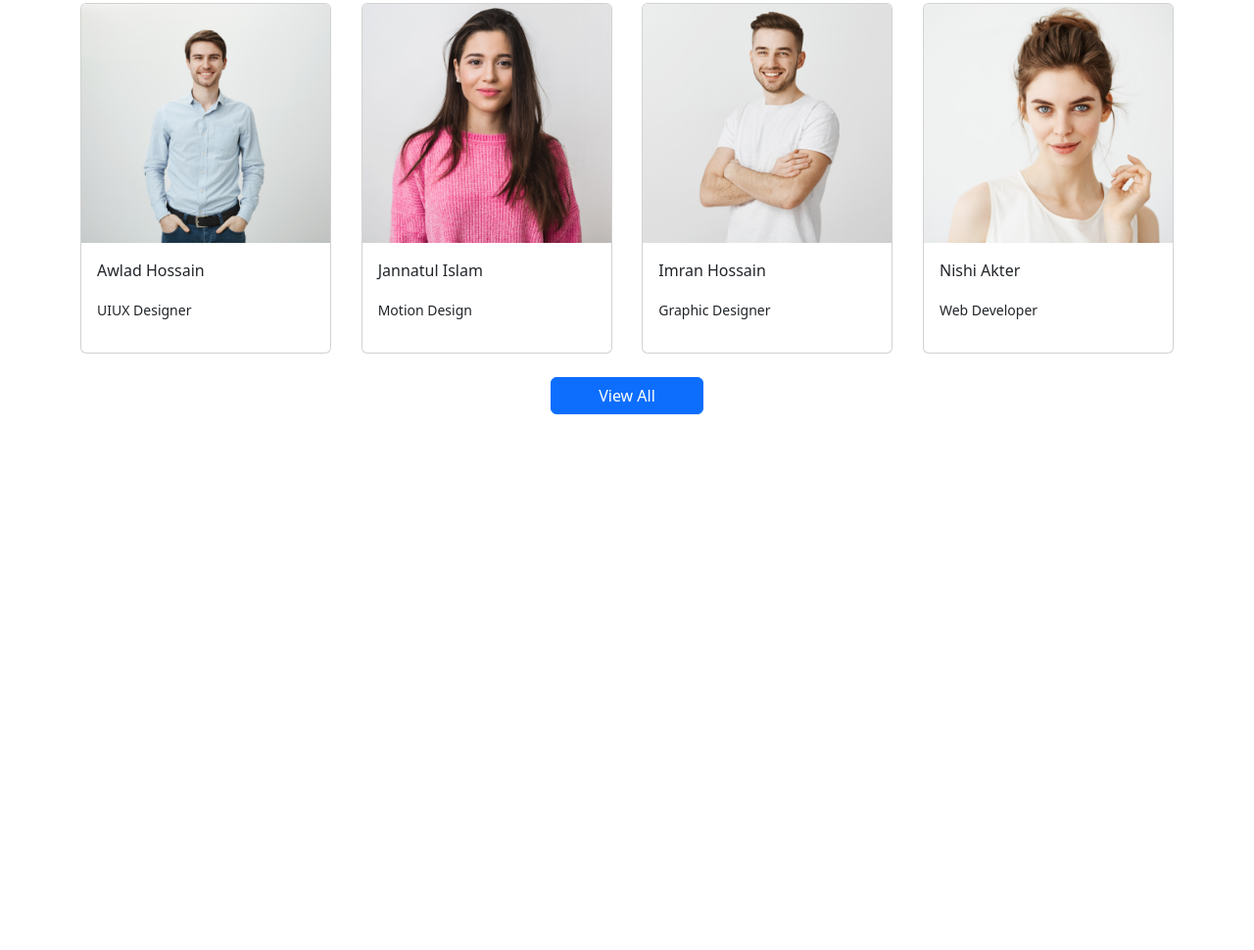
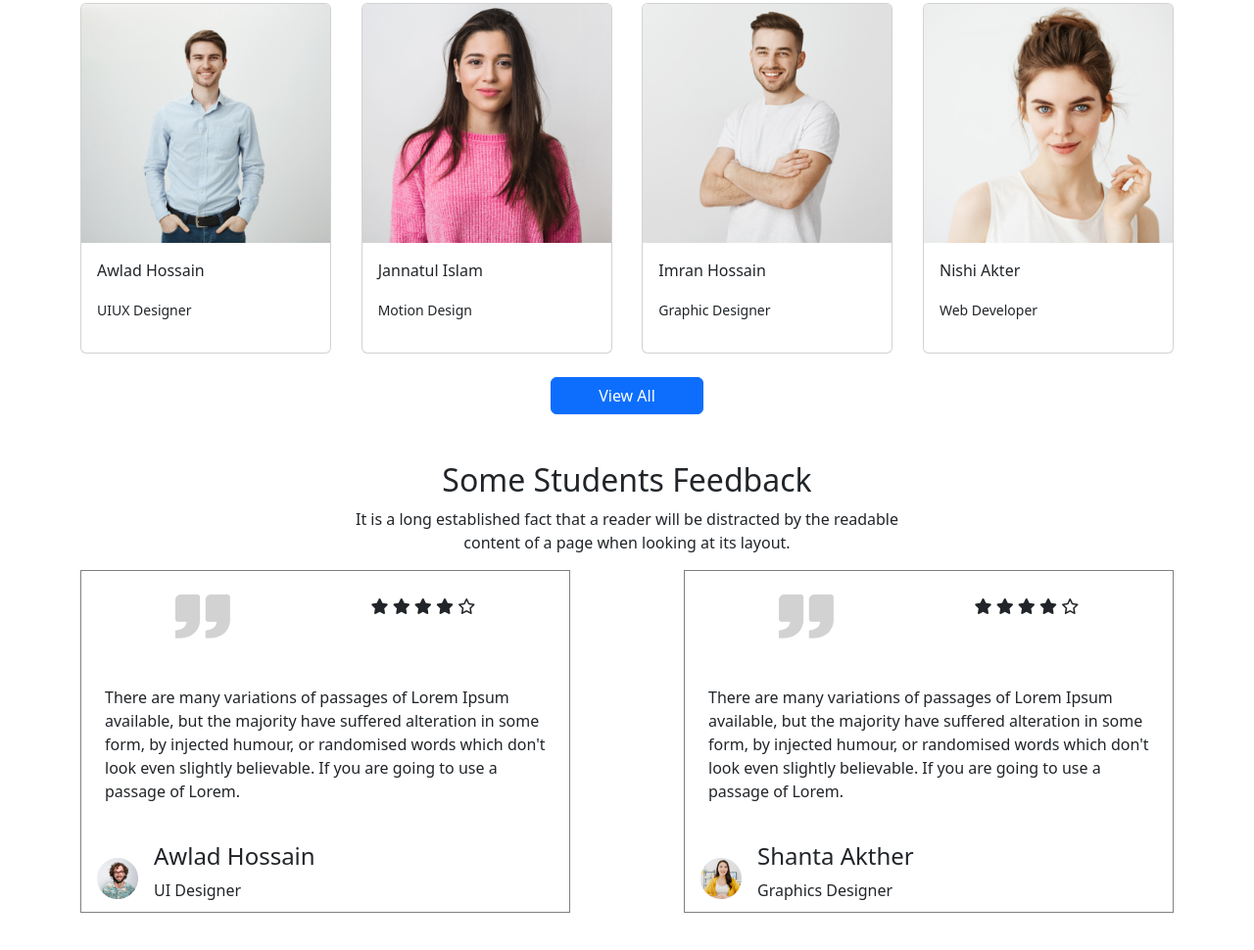
Before and after one commit to kayesh01/edTech-assignment-3, a plain HTML site: page index.html in a window 1280 px wide. Shown: the part 2984-3954 px from the top of the page at 98% size. Before the commit the page ends 3431 px from the top, so only its background shows below. Drawn offline with nearby package versions, Linux system fonts and the light colour scheme.

Commit message:
Students feedback added

```diff
--- a/index.html
+++ b/index.html
@@ -9,6 +9,7 @@
     <link href="https://cdn.jsdelivr.net/npm/bootstrap@5.2.0/dist/css/bootstrap.min.css" rel="stylesheet"
         integrity="sha384-gH2yIJqKdNHPEq0n4Mqa/HGKIhSkIHeL5AyhkYV8i59U5AR6csBvApHHNl/vI1Bx" crossorigin="anonymous">
     <link rel="stylesheet" href="style.css">
+    <script src="https://kit.fontawesome.com/8bbbf5d2fe.js" crossorigin="anonymous"></script>
 </head>
 
 <body>
@@ -284,6 +285,68 @@
                 <button class="btn btn-primary px-5">View All</button>
             </div>
         </section>
+        <!-- students feedback section -->
+        <section class="container mt-5 mb-5">
+            <div class="text-center">
+                <h2>Some Students Feedback</h2>
+                <p>It is a long established fact that a reader will be distracted by the readable <br> content of a page
+                    when looking at its layout.</p>
+            </div>
+            <div class="d-flex justify-content-between">
+                <div class="comments">
+                    <div class="d-flex p-4 justify-content-around">
+                        <img src="images/comma.png" alt="">
+                        <span>
+                            <i class="fa-solid fa-star"></i>
+                            <i class="fa-solid fa-star"></i>
+                            <i class="fa-solid fa-star"></i>
+                            <i class="fa-solid fa-star"></i>
+                            <i class="fa-regular fa-star"></i>
+                        </span>
+                    </div>
+                    <div class="p-4">
+                        <p>There are many variations of passages of Lorem Ipsum available, but the majority have
+                            suffered alteration in some form, by injected humour, or randomised words which don't look
+                            even slightly believable. If you are going to use a passage of Lorem.</p>
+                    </div>
+                    <div class="d-flex">
+                        <div>
+                            <img class="p-3" src="images/student/student-5.png" alt="">
+                        </div>
+                        <div>
+                            <h4 class="text-semibold">Awlad Hossain</h4>
+                            <p>UI Designer</p>
+                        </div>
+                    </div>
+                </div>
+                <div class="comments">
+                    <div class="d-flex p-4 justify-content-around">
+                        <img src="images/comma.png" alt="">
+                        <span>
+                            <i class="fa-solid fa-star"></i>
+                            <i class="fa-solid fa-star"></i>
+                            <i class="fa-solid fa-star"></i>
+                            <i class="fa-solid fa-star"></i>
+                            <i class="fa-regular fa-star"></i>
+                        </span>
+                    </div>
+                    <div class="p-4">
+                        <p>There are many variations of passages of Lorem Ipsum available, but the majority have
+                            suffered alteration in some form, by injected humour, or randomised words which don't look
+                            even slightly believable. If you are going to use a passage of Lorem.</p>
+                    </div>
+                    <div class="d-flex">
+                        <div>
+                            <img class="p-3" src="images/student/student-6.png" alt="">
+                        </div>
+                        <div>
+                            <h4 class="text-semibold">Shanta Akther</h4>
+                            <p>Graphics Designer</p>
+                        </div>
+                    </div>
+                </div>
+            </div>
+        </section>
     </main>
     <script src=" https://cdn.jsdelivr.net/npm/bootstrap@5.2.0/dist/js/bootstrap.bundle.min.js"
         integrity="sha384-A3rJD856KowSb7dwlZdYEkO39Gagi7vIsF0jrRAoQmDKKtQBHUuLZ9AsSv4jD4Xa" crossorigin="anonymous">
--- a/style.css
+++ b/style.css
@@ -5,3 +5,9 @@
 .div-size {
     height: 180px;
 }
+
+.comments {
+    height: 350px;
+    width: 500px;
+    border: 1px solid grey;
+}
```
